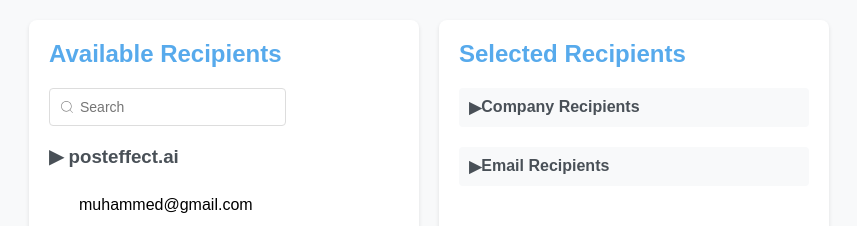
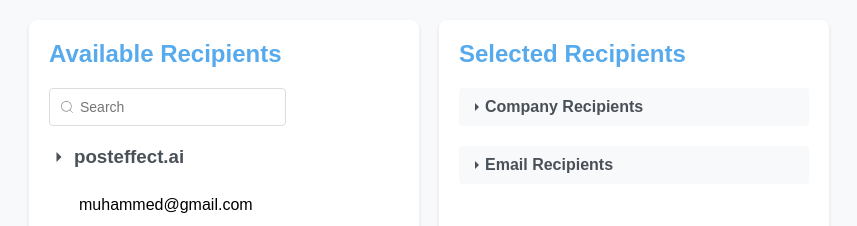
Before and after one commit to yilmaz-busra/case-email-list-organizer, a React (Create React App) app: page / in a window 1280 px wide. Shown: the top 226 px of the page, without its empty margins (211-1068 px from the left). Built offline with nearby package versions, Linux system fonts and the light colour scheme.

Commit message:
icons changed

```diff
--- a/src/components/AvailableRecipients/AvailableRecipients.tsx
+++ b/src/components/AvailableRecipients/AvailableRecipients.tsx
@@ -2,7 +2,7 @@ import React, { useState } from "react";
 import { groupBy } from "lodash";
 import "./AvailableRecipients.css";
 import { CiSearch } from "react-icons/ci";
-
+import { IoMdArrowDropdown, IoMdArrowDropright } from "react-icons/io";
 interface Recipient {
   email: string;
   domain: string;
@@ -83,7 +83,12 @@ const AvailableRecipients: React.FC<AvailableRecipientsProps> = ({
         .map(([domain, domainRecipients]) => (
           <div key={domain}>
             <h3 onClick={() => toggleDomain(domain)}>
-              {expandedDomain === domain ? "▼" : "▶"} {domain}
+              {expandedDomain === domain ? (
+                <IoMdArrowDropdown />
+              ) : (
+                <IoMdArrowDropright />
+              )}{" "}
+              {domain}
             </h3>
             {expandedDomain === domain && (
               <ul>
--- a/src/components/SelectRecipients/SelectRecipients.tsx
+++ b/src/components/SelectRecipients/SelectRecipients.tsx
@@ -1,6 +1,6 @@
 import React from "react";
 import "./SelectRecipients.css";
-
+import { IoMdArrowDropdown, IoMdArrowDropright } from "react-icons/io";
 interface Recipient {
   email: string;
   domain: string;
@@ -34,7 +34,7 @@ const SelectRecipients: React.FC<SelectedRecipientsProps> = ({
           className="group-header"
           onClick={() => removeAllRecipients("company")}
         >
-          <span className="arrow">▶</span>
+          <IoMdArrowDropright />
           Company Recipients
         </div>
         <ul>
@@ -50,7 +50,7 @@ const SelectRecipients: React.FC<SelectedRecipientsProps> = ({
       </div>
       <div className="recipient-group">
         <div className="group-header">
-          <span className="arrow">▶</span>
+          <IoMdArrowDropright />
           Email Recipients
         </div>
         <ul>
```
